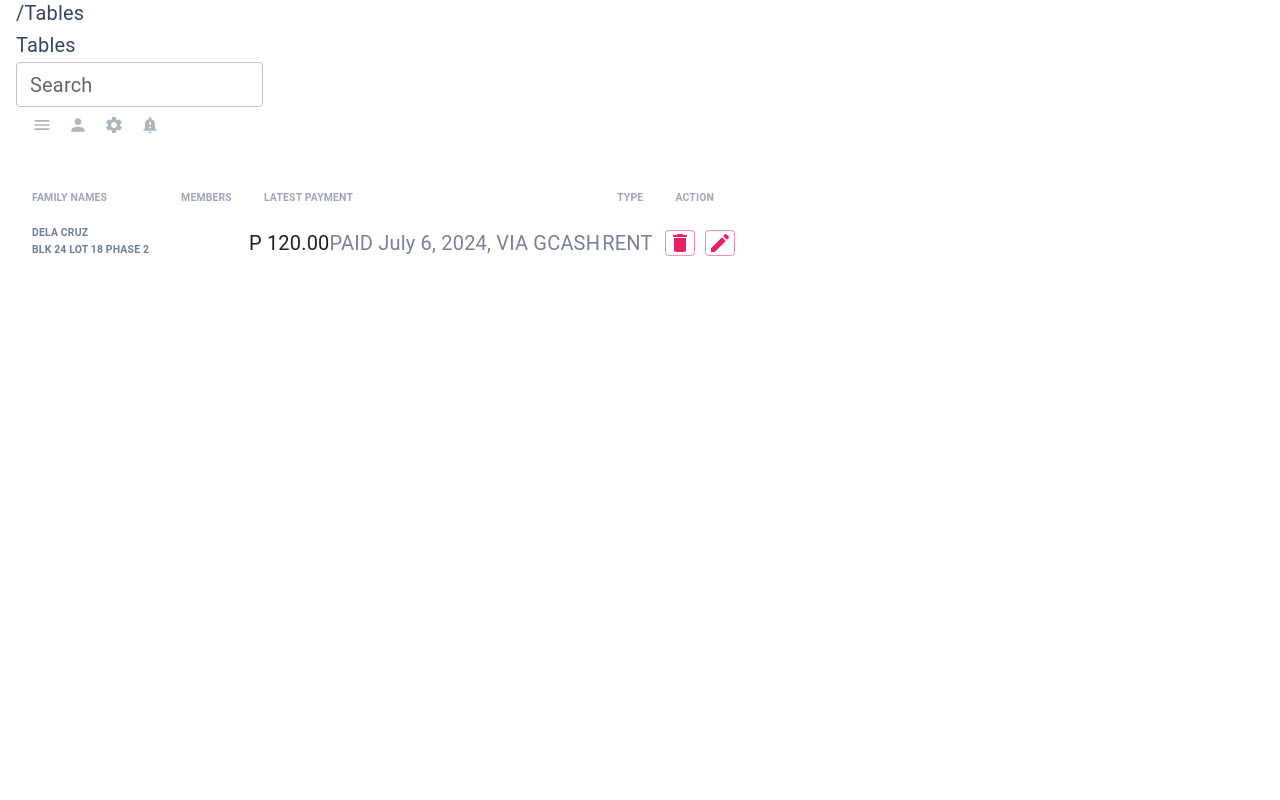
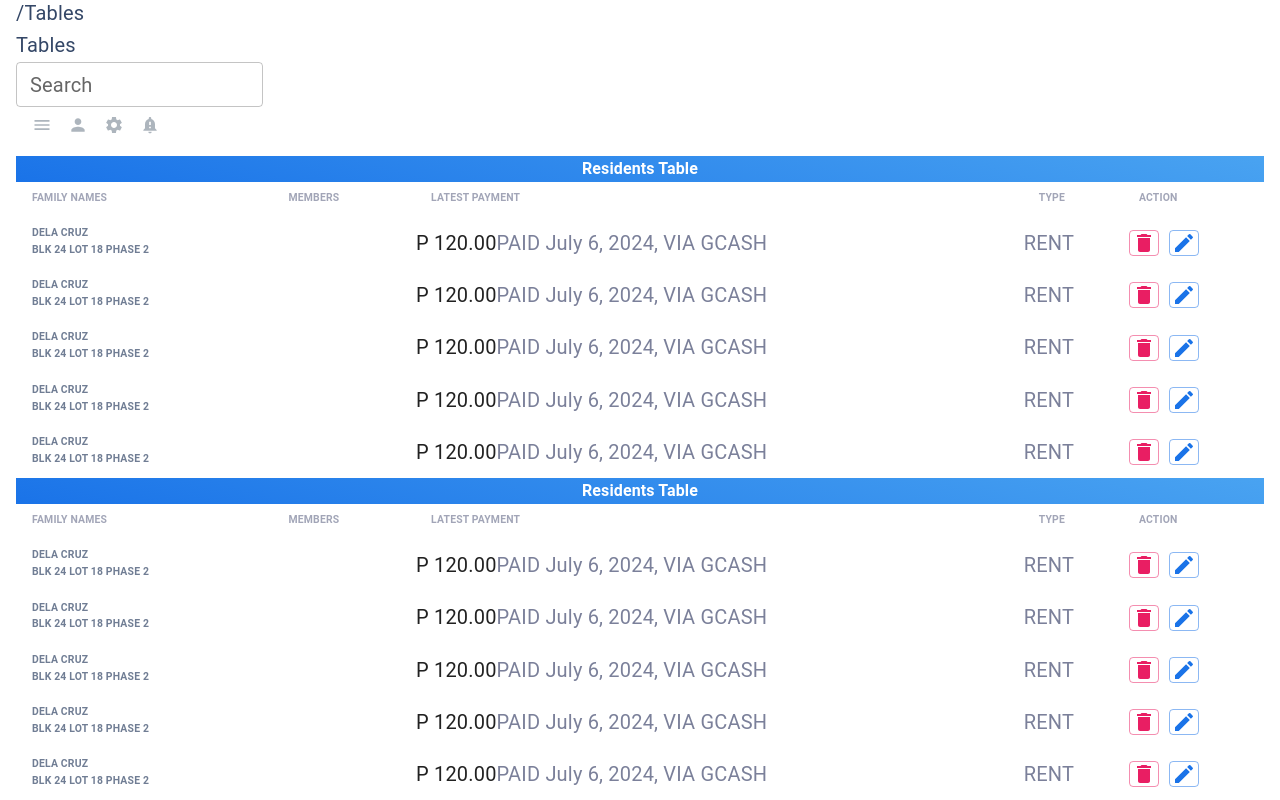
Before and after one commit to josepaulodelacruz/PA_Dashboard, a React (Vite) app: page /tables in a window 1280 px wide. Shown: the part 876-1676 px from the top of the page. Before the commit the page ends 1145 px from the top, so only its background shows below. Built offline with nearby package versions, Linux system fonts and the light colour scheme.

Commit message:
table component

```diff
--- a/src/Components/Button/IconButton.tsx
+++ b/src/Components/Button/IconButton.tsx
@@ -5,11 +5,12 @@ import { ReactNode } from 'react'
 interface IconButtonProps {
   children: ReactNode
   onClick?: () => void,
+  color?: 'inherit' | 'primary' | 'secondary' | 'success' | 'error' | 'info' | 'warning',
 }
 
-const IconButton = ({ children, onClick } : IconButtonProps ) => {
+const IconButton = ({ children, onClick, color = 'primary' } : IconButtonProps ) => {
   return (
-    <Button variant='outlined' onClick={onClick} size='small' sx={{ width: 'auto', padding: '0', margin: '5px', minWidth: '30px' }}>
+    <Button color={color} variant='outlined' onClick={onClick} size='small' sx={{ width: 'auto', padding: '0', margin: '5px', minWidth: '30px' }}>
       {children}
     </Button>
   )
--- a/src/Components/Labels/Spans.tsx
+++ b/src/Components/Labels/Spans.tsx
@@ -11,29 +11,37 @@ const SpanTheme = () => {
   return {textColor: textColor, subTextColor: subTextColor}
 }
 
-const MainSpan = () => {
+interface MainSpanProps {
+  children: ReactNode,
+
+}
+
+const MainSpan = ({ children } : MainSpanProps ) => {
 
   const textTheme = SpanTheme()
 
   return (
     <h6 className='text-[1rem] font-bold' style={{ color: textTheme.textColor }} >
-      Websites Views
+      {children}
     </h6>
   )
 }
 
 interface SubSpanProps {
   children: ReactNode
+  className?: string
 }
 
-const SubSpan = ({ children } : SubSpanProps ) => {
-  const textTheme = SpanTheme()
+const SubSpan = ({
+  children,
+  className = 'text-[0.75rem] font-light'
+}: SubSpanProps) => {
+  const textTheme = SpanTheme();
   return (
-    <span className='text-[0.70rem] font-light' style={{ color: textTheme.subTextColor }} >
+    <span className={className} style={{ color: textTheme.subTextColor }}>
       {children}
     </span>
-  )
-
-}
+  );
+};
 
 export { MainSpan, SubSpan }
--- a/src/Components/Modal/TestModal.tsx
+++ b/src/Components/Modal/TestModal.tsx
@@ -2,6 +2,7 @@ import Modal from "@mui/material/Modal";
 import PrimaryButton from "../Button/PrimaryButton";
 import BorderedButton from "../Button/BorderedButton";
 import Grow from '@mui/material/Grow'
+import { MainSpan, SubSpan } from "../Labels/Spans";
 
 
 interface TestModalProps {
@@ -22,14 +23,14 @@ const TestModal = ({ isOpen, onClose }: TestModalProps) => {
         <div className='flex items-center justify-center min-h-screen' onClick={onClose}>
           <div
             onClick={(e) => e.stopPropagation()}
-            className="flex flex-col relative w-full max-w-lg bg-white rounded-lg shadow-lg px-6 pt-4"
+            className="flex flex-col relative w-1/8 max-w-lg bg-white rounded-lg shadow-lg px-6 pt-4"
           >
             <div id='modal-header' className="flex-1">
-              TITLE
+              <MainSpan>Delete Item</MainSpan>
             </div>
 
             <div id='modal-body' className="flex-1">
-              <p id="modal-description">TESTING MODAL</p>
+              <SubSpan className="text-[0.85rem]">Are you sure you want to delete this Resident?</SubSpan>
             </div>
 
             <div id='modal-footer' className="flex justify-end py-4">
--- /dev/null
+++ b/src/Components/Table/TableContainer.tsx
@@ -0,0 +1,47 @@
+import Table from '@mui/material/Table'
+import TableHead from '@mui/material/TableHead'
+import TableBody from '@mui/material/TableBody'
+import { useTheme } from '@mui/material'
+import linearGradient from '@/assets/theme/functions/linearGradient'
+import { ReactElement, ReactNode } from 'react'
+
+interface TableContainerProps {
+  tableTitle: string
+  tableHeader: ReactElement,
+  children: ReactNode,
+}
+
+const TableContainer: React.FC<TableContainerProps> = ({ tableTitle, tableHeader, children}) => {
+  const theme = useTheme()
+  const { gradients } = theme.palette as { gradients?: any }
+
+  let backgroundValue = linearGradient(gradients.info.main, gradients.info.state)
+  return (
+
+    <>
+      <div style={{ background: backgroundValue }} className='top-0 pl-4 flex h-[60px] w-[95%] md:w-[98%] mx-auto relative z-10 rounded-lg shadow-lg'>
+        <h6 className='table-header-text'>{tableTitle}</h6>
+      </div>
+
+      <div className='top-[-40px]  bg-white min-h-[100px] relative w-full pt-12 overflow-y-auto shadow-md rounded-xl'  >
+        <Table >
+          <TableHead>
+            {tableHeader}
+          </TableHead>
+
+          <TableBody>
+            {children}
+          </TableBody>
+
+        </Table>
+      </div>
+    </>
+
+
+
+
+  )
+
+}
+
+export default TableContainer
--- /dev/null
+++ b/src/Utils/index.ts
@@ -0,0 +1,16 @@
+import { useEffect } from 'react';
+import { useLocation } from 'react-router-dom';
+
+const ScrollToTop = () => {
+  const { pathname } = useLocation();
+
+  useEffect(() => {
+    window.scrollTo({ top: 0, behavior: 'smooth' });
+  }, [pathname]);
+
+  return null;
+};
+
+export {
+  ScrollToTop
+}
--- a/src/main.tsx
+++ b/src/main.tsx
@@ -3,10 +3,12 @@ import ReactDOM from 'react-dom/client'
 import { BrowserRouter } from 'react-router-dom'
 import App from './App.tsx'
 import './index.css'
+import { ScrollToTop } from "./Utils"
 
 ReactDOM.createRoot(document.getElementById('root')!).render(
   <React.StrictMode>
     <BrowserRouter>
+      <ScrollToTop/>
       <App />
     </BrowserRouter>
   </React.StrictMode>,
--- a/src/pages/Dashboard/Components/ChartCard.tsx
+++ b/src/pages/Dashboard/Components/ChartCard.tsx
@@ -1,23 +1,25 @@
 import Grid from '@mui/material/Grid'
 import Paper from '@mui/material/Paper'
 import { MainSpan, SubSpan } from '@/Components/Labels/Spans'
-import React from 'react'
+import React, { ReactNode } from 'react'
 
 interface ChartCardProps {
   backgroundValue: string
+  title: ReactNode,
+  subTitle: ReactNode,
 }
 
-const ChartCard: React.FC<ChartCardProps> = ({ backgroundValue }) => {
+const ChartCard: React.FC<ChartCardProps> = ({ backgroundValue, title, subTitle }) => {
 
   return (
     <Grid item md={4} xs={12}>
       <div className="h-[250px] relative w-full flex justify-center mb-10">
-        <div className='h-[200px] shadow-xl relative top-[-70] z-10 rounded-xl w-11/12' style={{background: backgroundValue}}>
+        <div className='h-[200px] shadow-xl relative top-[-70] z-10 rounded-xl w-11/12' style={{ background: backgroundValue }}>
         </div>
         <Paper className="absolute px-7 pb-5 items-start mt-10 bg-white flex flex-col justify-end w-full h-full top-0 left-0 rounded-xl shadow-md"
           sx={{ borderRadius: '0.75rem', boxShadow: 'rgba(0, 0, 0, 0.1) 0rem 0.25rem 0.375rem -0.0625rem, rgba(0, 0, 0, 0.06) 0rem 0.125rem 0.25rem -0.0625rem' }}>
-          <MainSpan/>
-          <SubSpan>Last Payment</SubSpan>
+          <MainSpan>{title}</MainSpan>
+          <SubSpan>{subTitle}</SubSpan>
         </Paper>
       </div>
     </Grid>
--- a/src/pages/Dashboard/index.tsx
+++ b/src/pages/Dashboard/index.tsx
@@ -69,9 +69,18 @@ const DashboardPage = () => {
         </Grid>
 
         <Grid container item md={12} xs={12} direction='row' spacing={3} style={{ padding: '2rem 0 0 1rem' }}>
-          <ChartCard backgroundValue={linearGradient(gradients.info.main, gradients.info.state)}/>
-          <ChartCard backgroundValue={linearGradient(gradients.primary.main, gradients.primary.state)}/>
-          <ChartCard backgroundValue={linearGradient(gradients.success.main, gradients.success.state)}/>
+          <ChartCard
+            title="Website Views"
+            subTitle="2,302 Views"
+            backgroundValue={linearGradient(gradients.info.main, gradients.info.state)} />
+          <ChartCard
+            title="Website Views"
+            subTitle="2,302 Views"
+            backgroundValue={linearGradient(gradients.primary.main, gradients.primary.state)}/>
+          <ChartCard
+            title="Website Views"
+            subTitle="2,302 Views"
+            backgroundValue={linearGradient(gradients.success.main, gradients.success.state)}/>
         </Grid>
 
         <Grid container item md={12} xs={12} direction='row' spacing={3} style={{ padding: '1rem 0 0 1rem' }} >
--- a/src/pages/Tables/index.tsx
+++ b/src/pages/Tables/index.tsx
@@ -2,9 +2,7 @@
 import Grid from '@mui/material/Grid'
 import TestModal from '@/Components/Modal/TestModal'
 import DashboardLayout from "@/Layouts/DashboardLayout"
-import Table from '@mui/material/Table'
-import TableHead from '@mui/material/TableHead'
-import TableBody from '@mui/material/TableBody'
+import TableContainer from '@/Components/Table/TableContainer'
 import TableRow from '@mui/material/TableRow'
 import TableCellWithAvatar from '@/Components/Table/TableCellWithAvatar'
 import TableCellProfileImg from '@/Components/Table/TableCellProfileImg'
@@ -39,7 +37,7 @@ const TablesPage = () => {
           <IconButton onClick={onOpen} >
             <DeleteIcon />
           </IconButton>
-          <IconButton>
+          <IconButton color='info'>
             <EditIcon />
           </IconButton>
         </td>
@@ -50,34 +48,44 @@ const TablesPage = () => {
 
   return (
     <DashboardLayout>
-
-      <Grid container item md={12} xs={12} sx={{ px: 0.5 }}>
-        <div className='relative top-0 flex-1'>
-          <div className='bg-blue-500 pl-4 flex h-[60px] w-[98%] mx-auto relative top-3 z-10 rounded-lg shadow-lg'>
-            <h6 className='table-header-text'>Residents Table</h6>
-          </div>
-
-          <div className='top-7 bg-white min-h-[100px] w-full absolute pt-16 overflow-y-auto shadow-md rounded-xl'  >
-            <Table >
-              <TableHead>
-                <TableRow className='w-full border-b border-gray-300 '>
+      <Grid container direction='column' item md={12} xs={12} sx={{ px: 0.5 }}>
+        <TableContainer
+          tableTitle='Residents Table'
+          tableHeader={
+            <TableRow>
               <th align='left' className='column-header'>FAMILY NAMES</th>
               <th align='left' className='column-header'>MEMBERS</th>
               <th align='left' className='column-header'>LATEST PAYMENT</th>
               <th align='left' className='column-header'>TYPE</th>
               <th align='left' className='column-header'>ACTION</th>
             </TableRow>
-              </TableHead>
+          }
+        >
+          <RowComponent />
+          <RowComponent />
+          <RowComponent />
+          <RowComponent />
+          <RowComponent />
+        </TableContainer>
 
-              <TableBody>
+      <TableContainer
+          tableTitle='Residents Table'
+          tableHeader={
+            <TableRow>
+              <th align='left' className='column-header'>FAMILY NAMES</th>
+              <th align='left' className='column-header'>MEMBERS</th>
+              <th align='left' className='column-header'>LATEST PAYMENT</th>
+              <th align='left' className='column-header'>TYPE</th>
+              <th align='left' className='column-header'>ACTION</th>
+            </TableRow>
+          }
+        >
           <RowComponent />
-
-              </TableBody>
-
-            </Table>
-          </div>
-
-        </div>
+          <RowComponent />
+          <RowComponent />
+          <RowComponent />
+          <RowComponent />
+        </TableContainer>
 
       </Grid>
 
```
Lines whose indentation alone changed are shown as unchanged.
